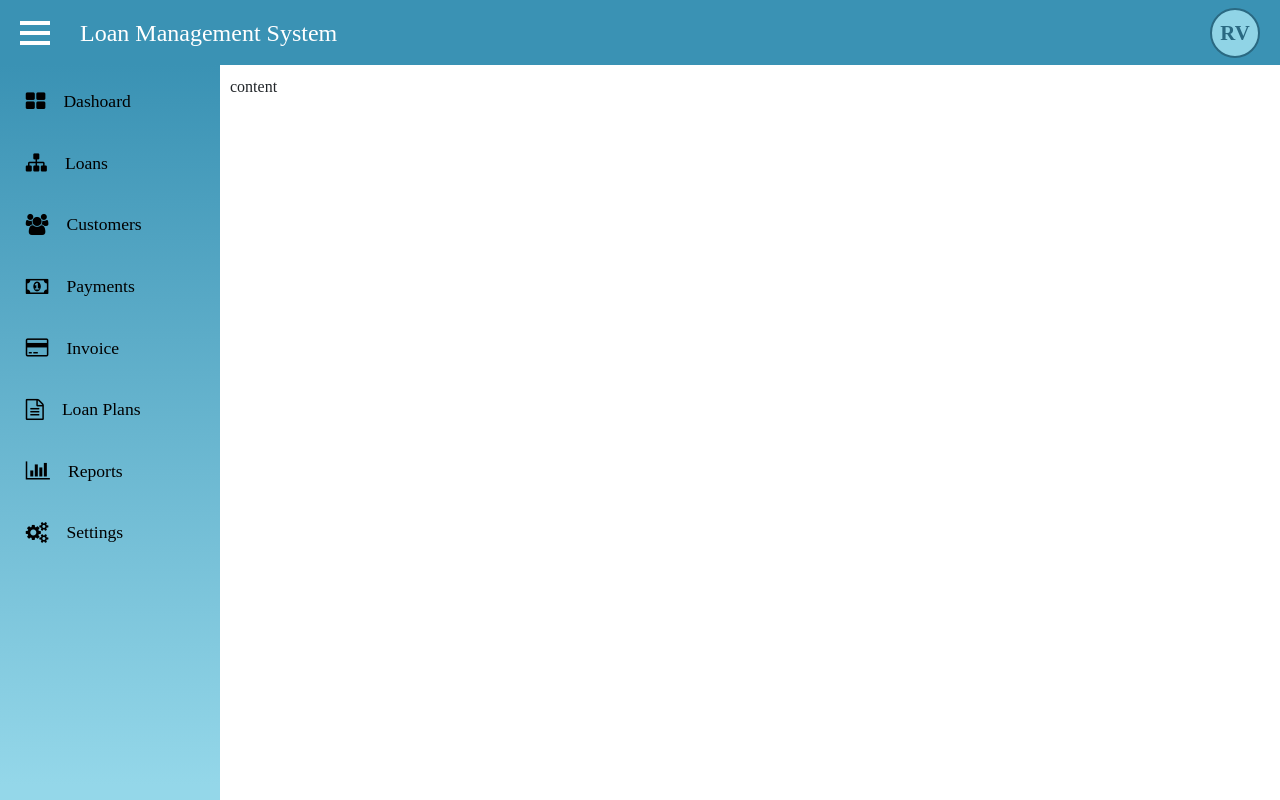
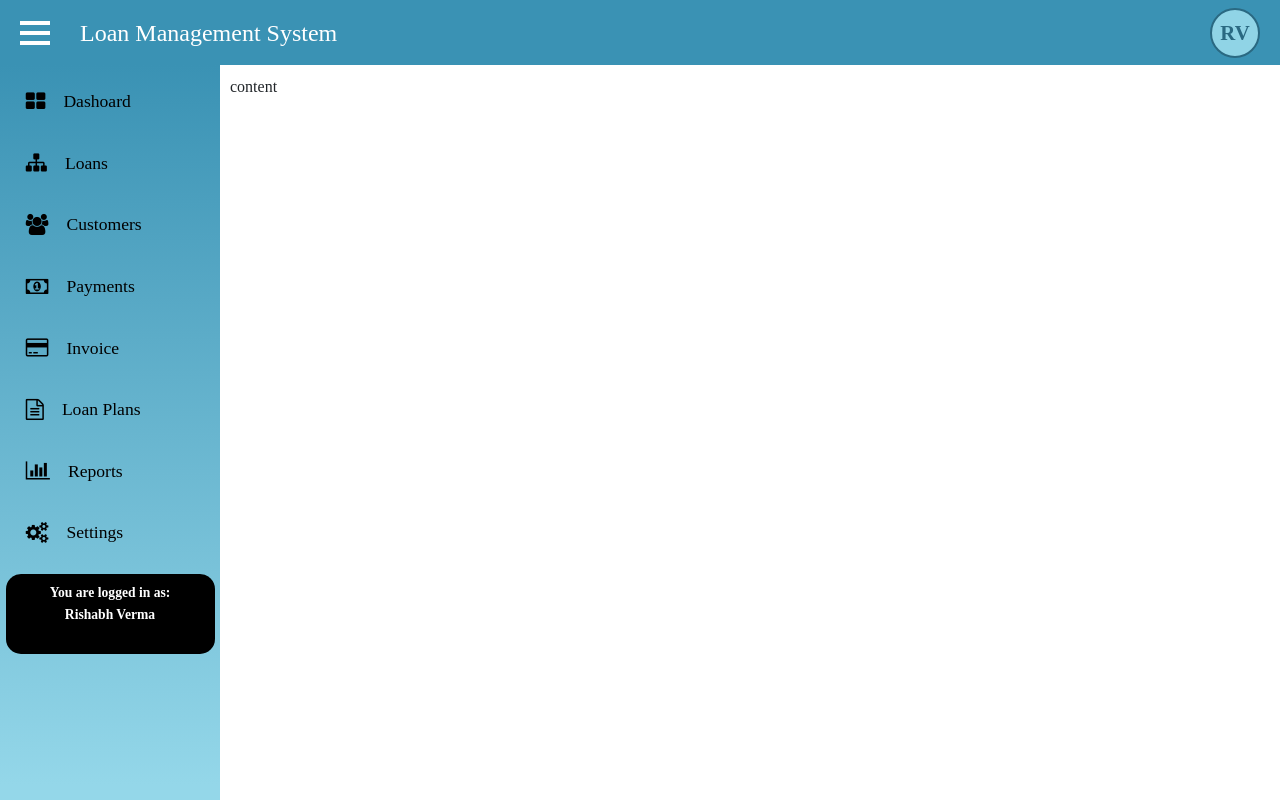
Before and after one commit to rishabhverm123/Loan-Management-System, an Angular app in the folder frontend/: page / in a window 1280 px wide. Built offline with nearby package versions, Linux system fonts and the light colour scheme; a web font is replaced by a local one.

Commit message:
sidenav work

```diff
--- a/frontend/src/app/components/center/sidebar/sidebar.component.css
+++ b/frontend/src/app/components/center/sidebar/sidebar.component.css
@@ -11,7 +11,7 @@
     margin:0.7rem 0.7rem;
     border-radius: 15px;
     cursor: pointer;
-    transition: all 0.5s;
+    transition: all 0.5s ease;
 
 
 }
@@ -31,7 +31,8 @@ dl, ol, ul {
 }
 .sideNav li.active a,
 .sideNav li:hover a{
-    color:#fff
+    color:#fff;
+    font-weight: 600;
 }
 .sideNav li:hover,
 .sideNav li.active{
@@ -42,3 +43,23 @@ dl, ol, ul {
     font-size: larger;
     margin-right: 10px;
 }
+
+.side_bottom{
+    width: 95%;
+    height: 10%;
+    background: black;
+    color: #fff;
+    margin: auto;
+    border-radius: 15px;
+    padding: 0.5rem 0.5rem;
+}
+
+.side_bottom > span{
+    width: 100%;
+    display: block;
+    font-size: 0.85rem;
+    font-weight: 600;
+    line-height: 1.4rem;
+    text-align: center;
+
+}
--- a/frontend/src/app/components/center/sidebar/sidebar.component.html
+++ b/frontend/src/app/components/center/sidebar/sidebar.component.html
@@ -33,3 +33,7 @@
             <span class="mx-2">Settings</span></a>
     </li>
 </ul>
+<div class="side_bottom">
+    <span>You are logged in as:</span>
+    <span>Rishabh Verma</span>
+</div>
```
